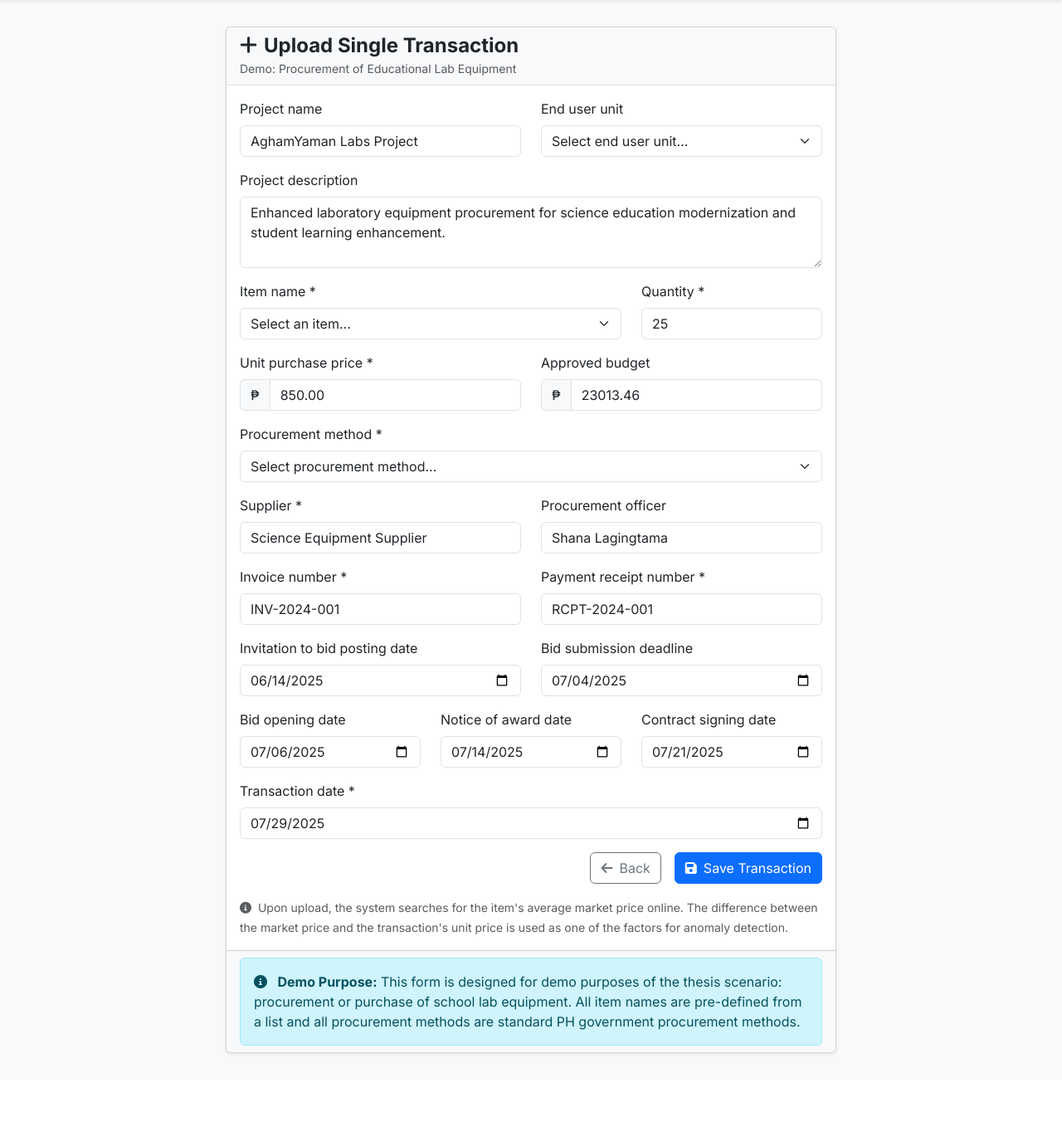
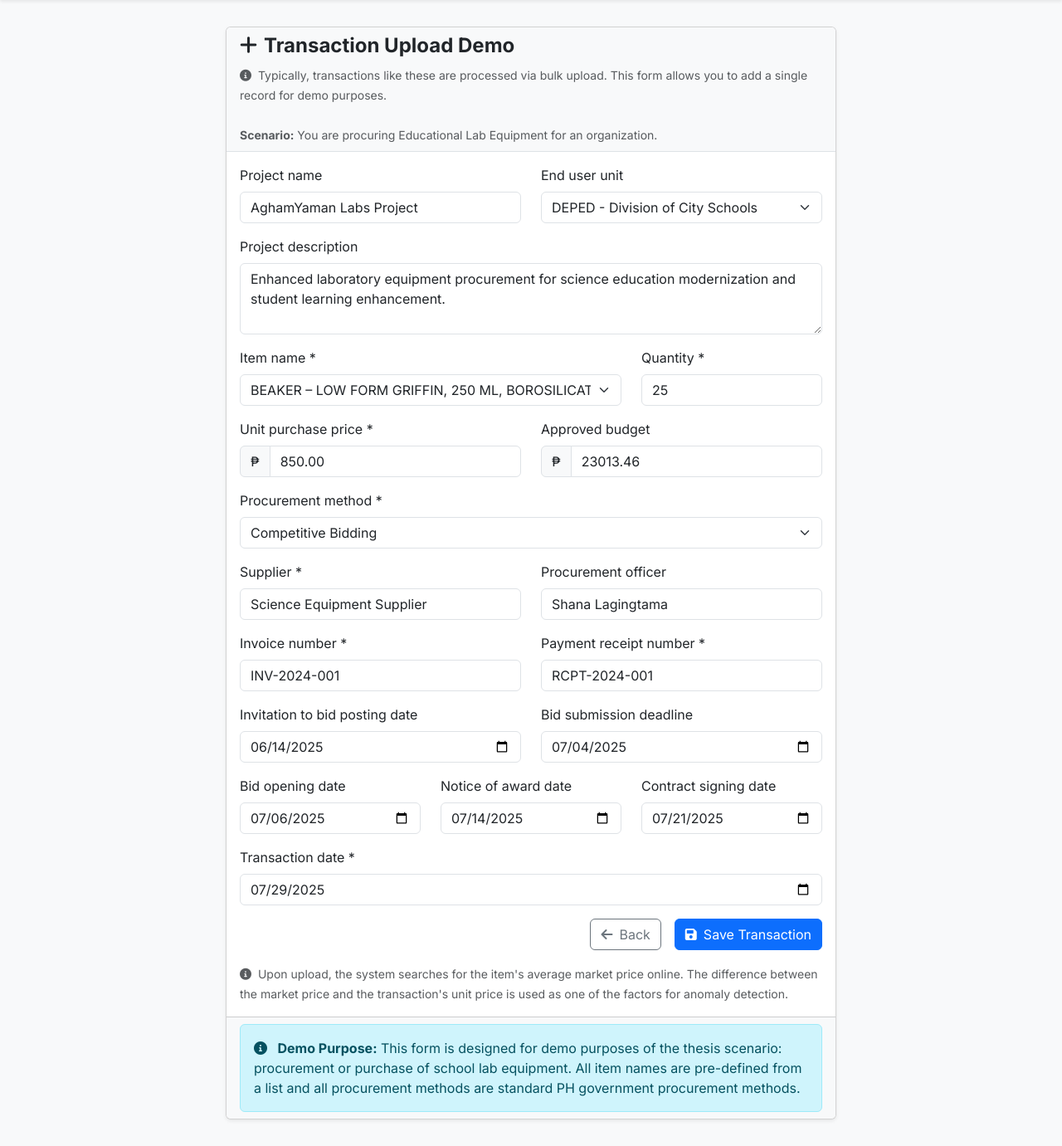
Before and after one commit to gabegtrrz/WatchdogAI, a Django app: page /transactions/single-upload/ in a window 1280 px wide. Shown: the part 70-1451 px from the top of the page at 83% size. Before the commit the page ends 1342 px from the top, so only its background shows below. Run offline with Django 5.2, Linux system fonts and the light colour scheme; parts of the project's set-up code (start-up, migrations or seed data) failed here and were passed over.

Commit message:
Demo ready

```diff
--- a/watchdog_ai/apps/transaction_management/forms.py
+++ b/watchdog_ai/apps/transaction_management/forms.py
@@ -59,18 +59,21 @@ class SingleTransactionUploadForm(forms.ModelForm):
     item_name = forms.ChoiceField(
         choices=ITEM_NAME_CHOICES,
         required=True,
+        initial='BEAKER – LOW FORM GRIFFIN, 250 ML, BOROSILICATE GLASS 3.3, WITH SPOUT AND PRINTED GRADUATIONS',
         widget=forms.Select(attrs={'class': 'form-select'})
     )
 
     end_user_unit = forms.ChoiceField(
         choices=END_USER_UNIT_CHOICES,
         required=True,
+        initial='DEPED - Division of City Schools',
         widget=forms.Select(attrs={'class': 'form-select'})
     )
 
     procurement_method = forms.ChoiceField(
         choices=PROCUREMENT_METHOD_CHOICES,
         required=True,
+        initial='Competitive Bidding',
         widget=forms.Select(attrs={'class': 'form-select'})
     )
 
--- a/watchdog_ai/templates/transaction_management/single_upload.html
+++ b/watchdog_ai/templates/transaction_management/single_upload.html
@@ -9,9 +9,15 @@
         <div class="card shadow-sm">
             <div class="card-header bg-light border-bottom">
                 <h4 class="mb-0 fw-bold">
-                    <i class="fas fa-plus me-2"></i>Upload Single Transaction
+                    <i class="fas fa-plus me-2"></i>Transaction Upload Demo
                 </h4>
-                <small class="text-muted">Demo: Procurement of Educational Lab Equipment</small>
+                <div class="mt-2">
+                    <small class="text-muted">
+                        <i class="fas fa-info-circle me-1"></i>
+                        Typically, transactions like these are processed via bulk upload. This form allows you to add a single record for demo purposes.<br><br>
+                        <strong>Scenario:</strong> You are procuring Educational Lab Equipment for an organization.
+                    </small>
+                </div>
             </div>
             <div class="card-body">
                 {% if messages %}
```
